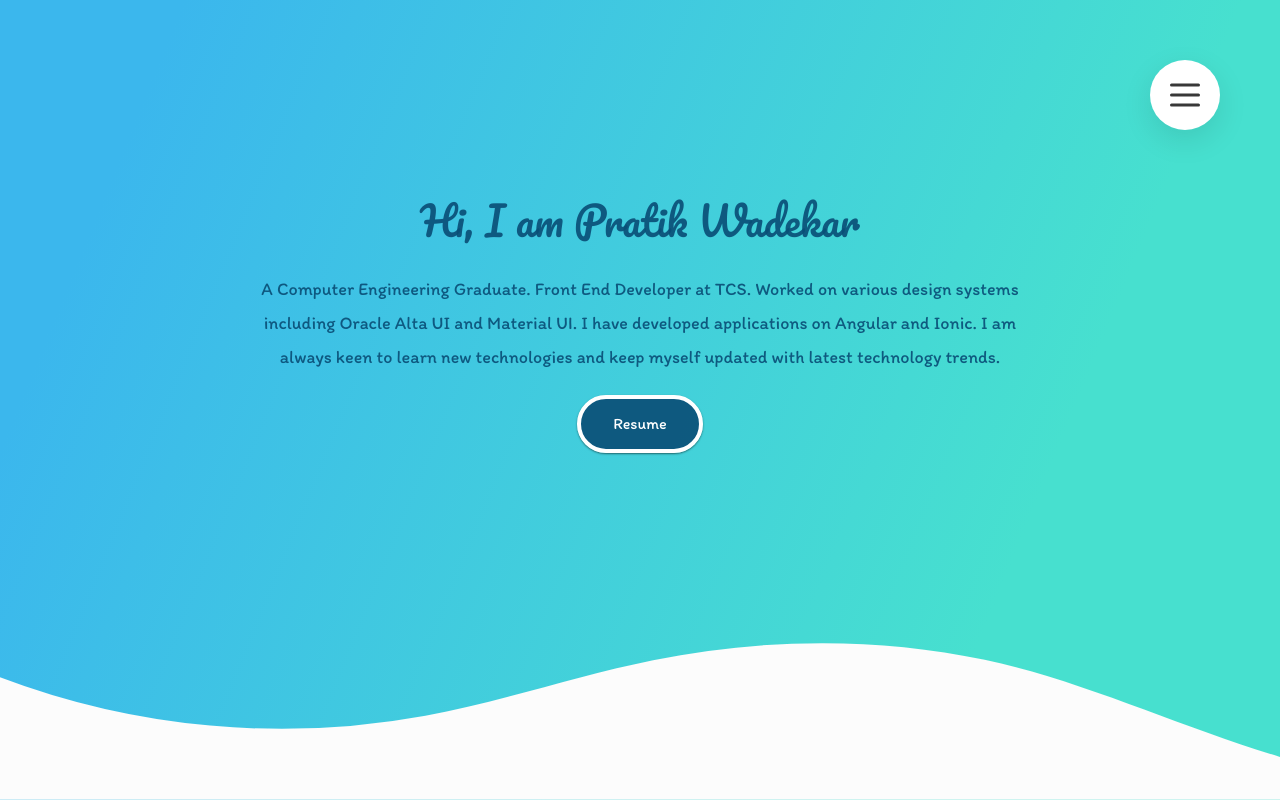
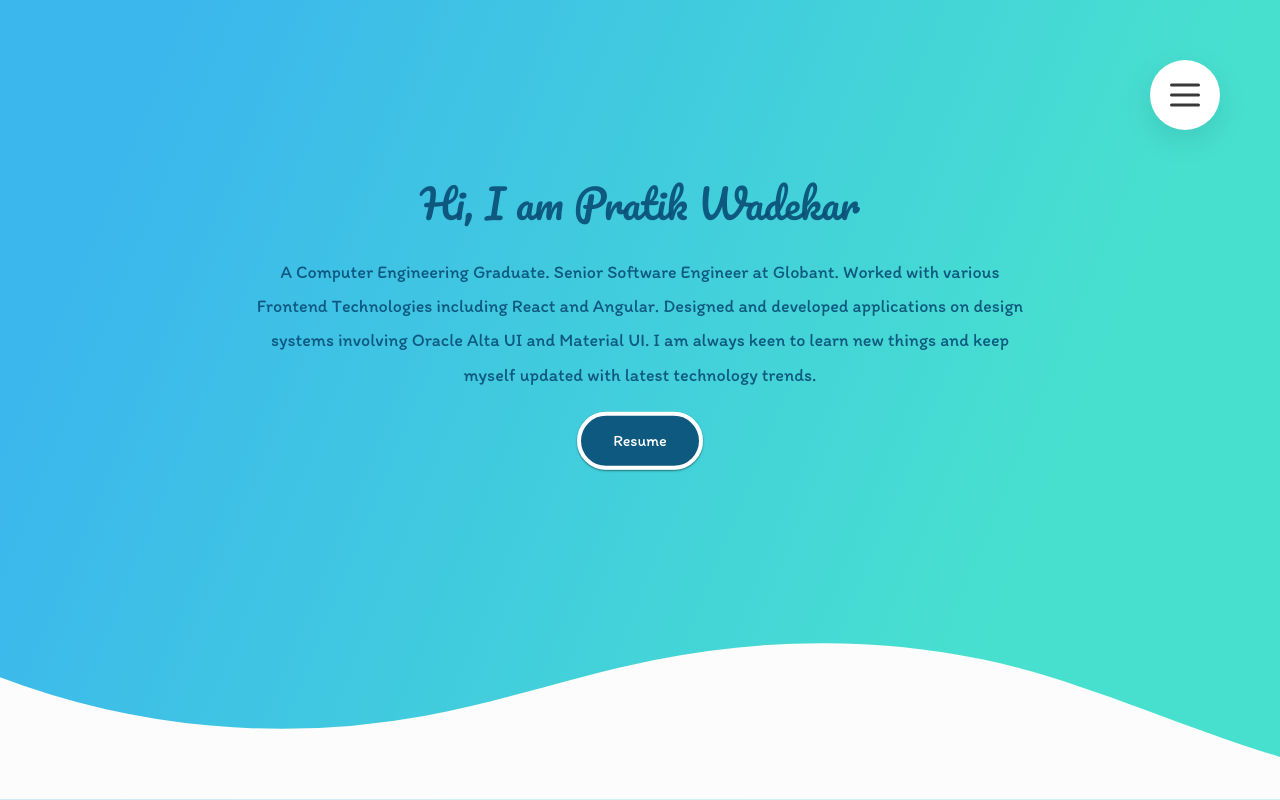
Before and after one commit to pratik-pdw/revamped-portfolio, a React (Create React App) app: page / in a window 1280 px wide. Shown: the top 800 px of the page. Built offline with nearby package versions, Linux system fonts and the light colour scheme.

Commit message:
Update Header.jsx

```diff
--- a/src/components/Header.jsx
+++ b/src/components/Header.jsx
@@ -44,10 +44,9 @@ function Header() {
 
         <Slide direction="up" duration={1000}>
           <p className="header__desc">
-            A Computer Engineering Graduate. Front End Developer at TCS. Worked
-            on various design systems including Oracle Alta UI and Material UI.
-            I have developed applications on Angular and Ionic. I am always keen
-            to learn new technologies and keep myself updated with latest
+            A Computer Engineering Graduate. Senior Software Engineer at Globant. Worked with various Frontend Technologies including React and Angular.
+            Designed and developed applications on design systems involving Oracle Alta UI and Material UI. I am always keen
+            to learn new things and keep myself updated with latest
             technology trends.
           </p>
         </Slide>
```
